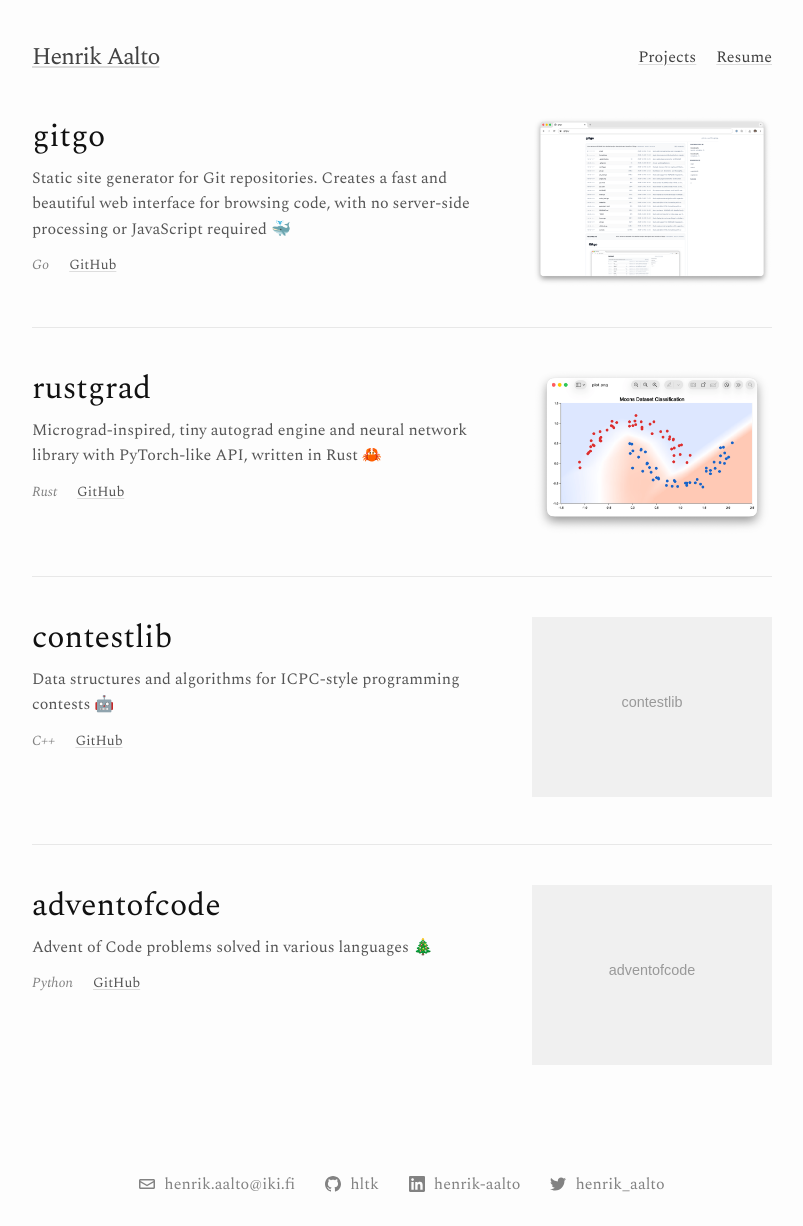
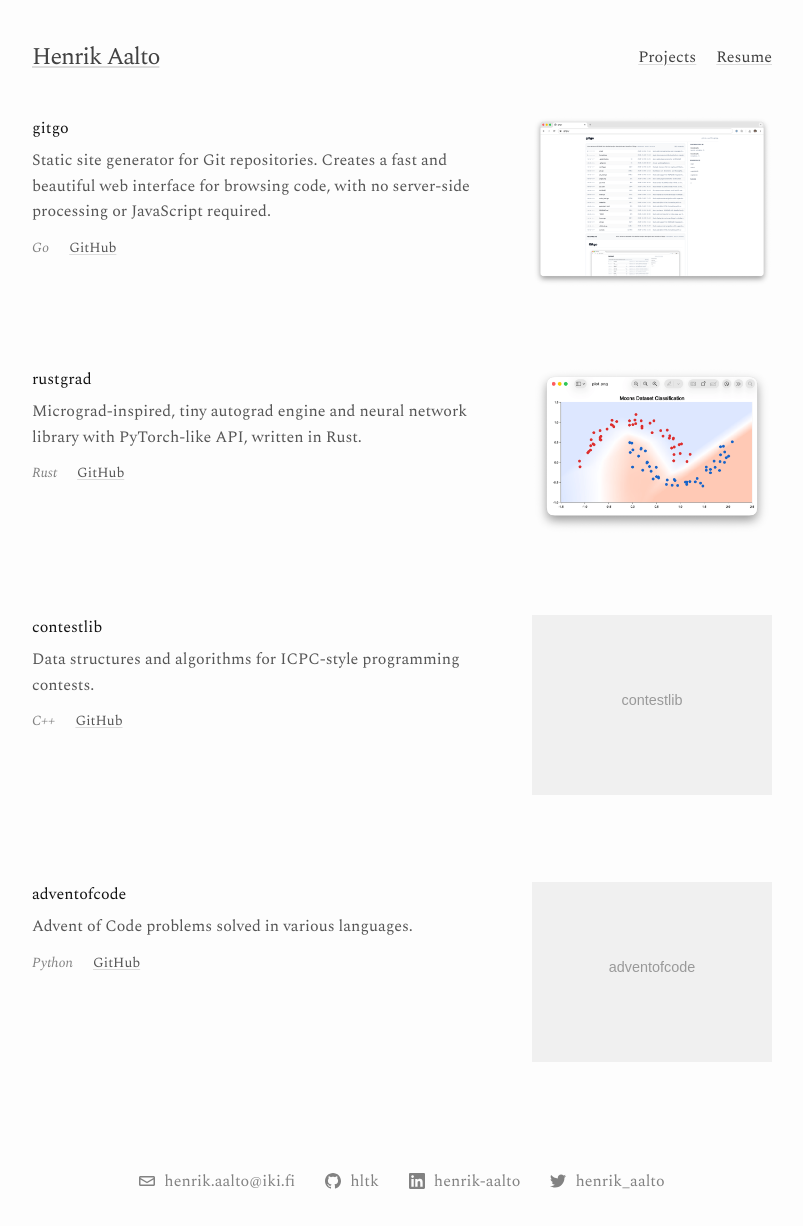
Before and after one commit to hltk/hltk.github.io, a Jekyll site: the page built from projects.md, in a window 1280 px wide. Shown: the whole page, without its empty margins (238-1041 px from the left). Built offline with Jekyll 4.4.1, drawn with Linux system fonts in a browser that asks for light colours.

Commit message:
style: simplify projects page further
- Remove separator lines between projects
- Reduce project title to body text size
- Increase spacing between projects for breathing room
- Remove emojis from project descriptions

```diff
--- a/_sass/minima/_layout.scss
+++ b/_sass/minima/_layout.scss
@@ -190,7 +190,7 @@
 .projects-container {
   display: flex;
   flex-direction: column;
-  gap: $spacing-lg;
+  gap: $spacing-xl;
 }
 
 .project-item {
@@ -198,13 +198,6 @@
   flex-direction: row;
   gap: $spacing-lg;
   align-items: flex-start;
-  padding-bottom: $spacing-lg;
-  border-bottom: 1px solid $color-border-light;
-
-  &:last-child {
-    border-bottom: none;
-    padding-bottom: 0;
-  }
 
   @include media-query($on-palm) {
     flex-direction: column;
@@ -218,11 +211,11 @@
   gap: $spacing-sm;
 }
 
-.project-title {
-  @include relative-font-size(1.125);
+.project-info .project-title {
+  font-size: 1rem;
   font-weight: 400;
-  margin-bottom: 0;
-  line-height: 1.3;
+  margin: 0;
+  line-height: $base-line-height;
 }
 
 .project-description {
--- a/projects.md
+++ b/projects.md
@@ -9,7 +9,7 @@ hide_title: true
   <div class="project-item">
     <div class="project-info">
       <h2 class="project-title">gitgo</h2>
-      <p class="project-description">Static site generator for Git repositories. Creates a fast and beautiful web interface for browsing code, with no server-side processing or JavaScript required 🐳</p>
+      <p class="project-description">Static site generator for Git repositories. Creates a fast and beautiful web interface for browsing code, with no server-side processing or JavaScript required.</p>
       <div class="project-meta">
         <span class="project-language go">Go</span>
         <a href="https://github.com/hltk/gitgo" target="_blank" class="project-link">GitHub</a>
@@ -23,7 +23,7 @@ hide_title: true
   <div class="project-item">
     <div class="project-info">
       <h2 class="project-title">rustgrad</h2>
-      <p class="project-description">Micrograd-inspired, tiny autograd engine and neural network library with PyTorch-like API, written in Rust 🦀</p>
+      <p class="project-description">Micrograd-inspired, tiny autograd engine and neural network library with PyTorch-like API, written in Rust.</p>
       <div class="project-meta">
         <span class="project-language rust">Rust</span>
         <a href="https://github.com/hltk/rustgrad" target="_blank" class="project-link">GitHub</a>
@@ -37,7 +37,7 @@ hide_title: true
   <div class="project-item">
     <div class="project-info">
       <h2 class="project-title">contestlib</h2>
-      <p class="project-description">Data structures and algorithms for ICPC-style programming contests 🤖</p>
+      <p class="project-description">Data structures and algorithms for ICPC-style programming contests.</p>
       <div class="project-meta">
         <span class="project-language cpp">C++</span>
         <a href="https://github.com/hltk/contestlib" target="_blank" class="project-link">GitHub</a>
@@ -54,7 +54,7 @@ hide_title: true
   <div class="project-item">
     <div class="project-info">
       <h2 class="project-title">adventofcode</h2>
-      <p class="project-description">Advent of Code problems solved in various languages 🎄</p>
+      <p class="project-description">Advent of Code problems solved in various languages.</p>
       <div class="project-meta">
         <span class="project-language python">Python</span>
         <a href="https://github.com/hltk/adventofcode" target="_blank" class="project-link">GitHub</a>
```
